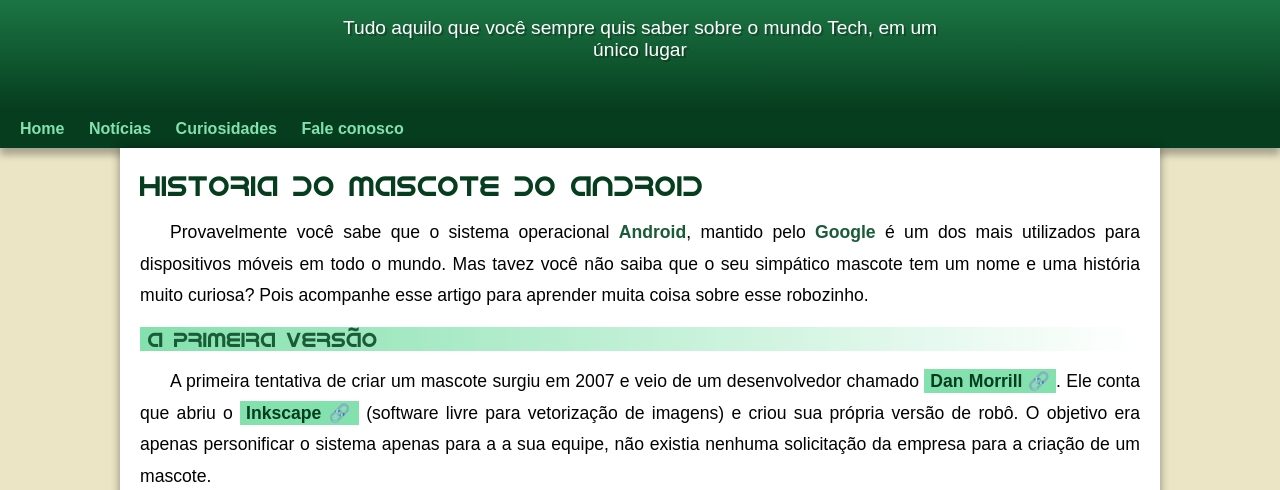
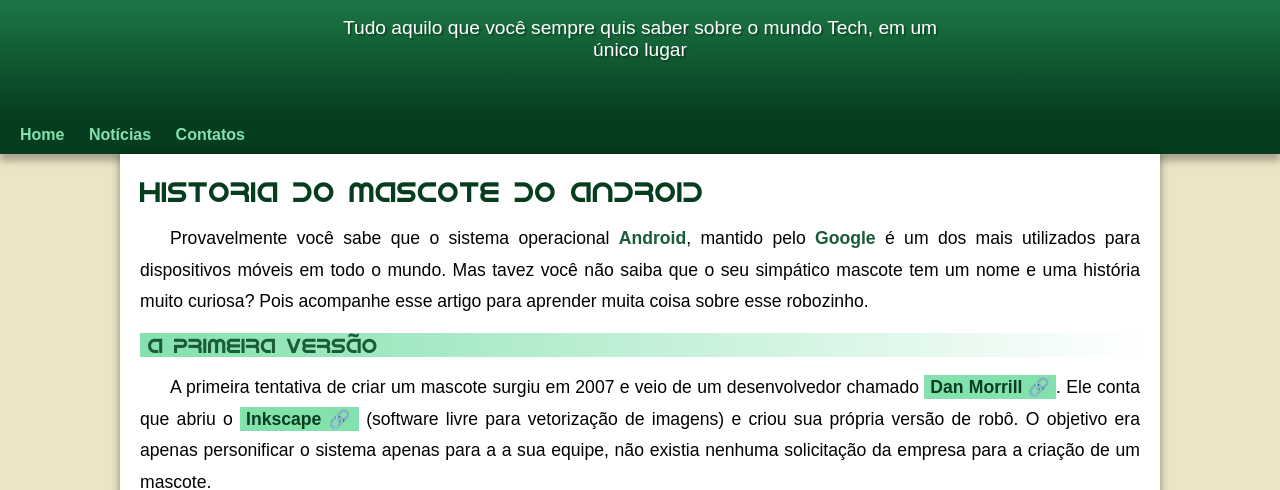
Before and after one commit to josegabrieldev/projeto-android, a plain HTML site: page index.html in a window 1280 px wide. Shown: the part 100-590 px from the top of the page. Drawn offline with Linux system fonts and the light colour scheme.

Commit message:
Adicionei meu contato

```diff
--- a/estilo/style.css
+++ b/estilo/style.css
@@ -58,6 +58,7 @@
     max-width: 600px;
     padding-right: 10px;
     padding-left: 10px;
+    padding-bottom: 35px;
     margin: auto;
     text-shadow: 2px 2px 0px rgba(0, 0, 0, 0.253);
 }
--- a/index.html
+++ b/index.html
@@ -15,8 +15,7 @@
     <nav>
         <a href="#">Home</a>
         <a href="#">Notícias</a>
-        <a href="#">Curiosidades</a>
-        <a href="#">Fale conosco</a>
+        <a href="https://www.instagram.com/thoralenda21/" target="_blank">Contatos</a>
     </nav>
     <main>
         <article>
```
